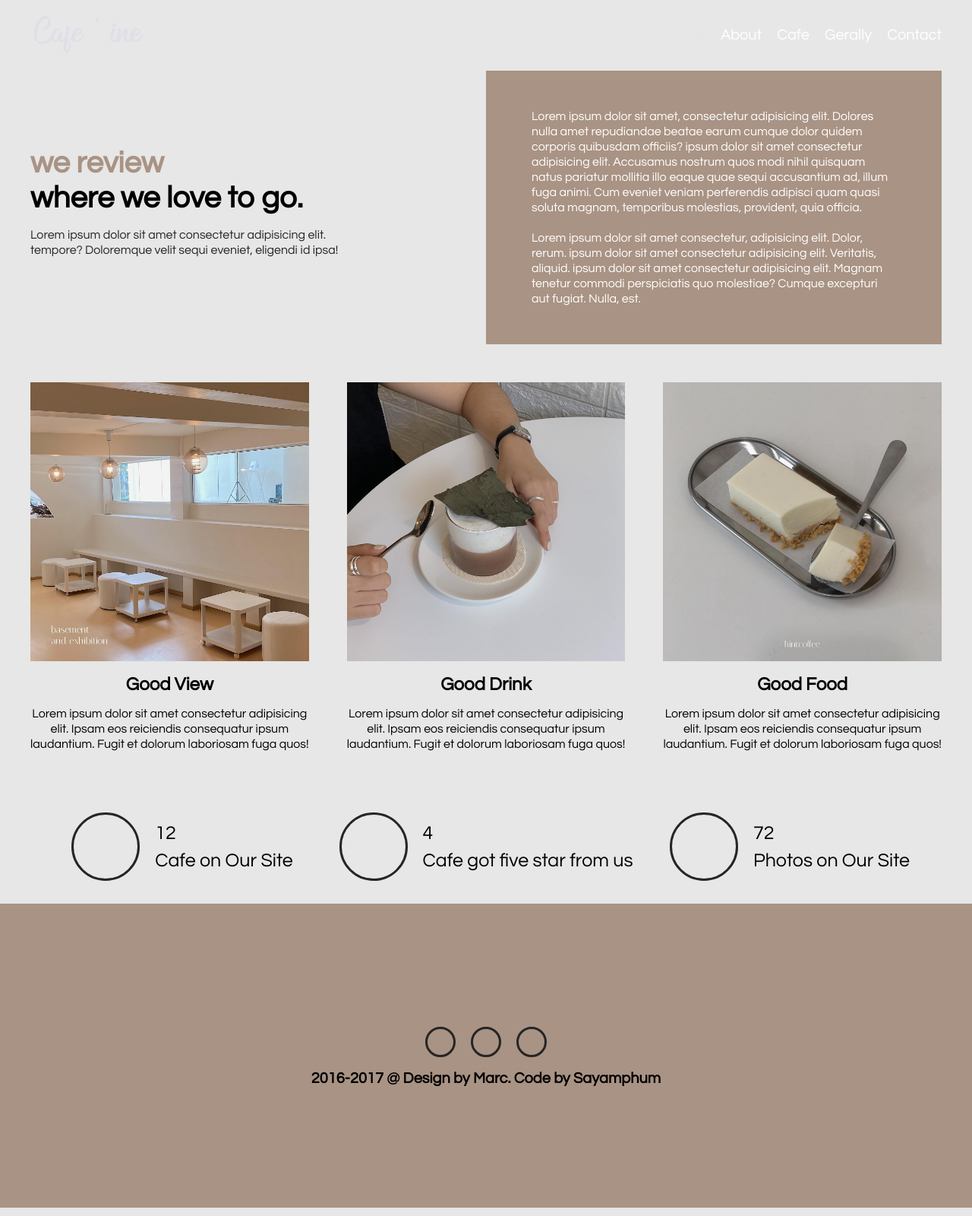
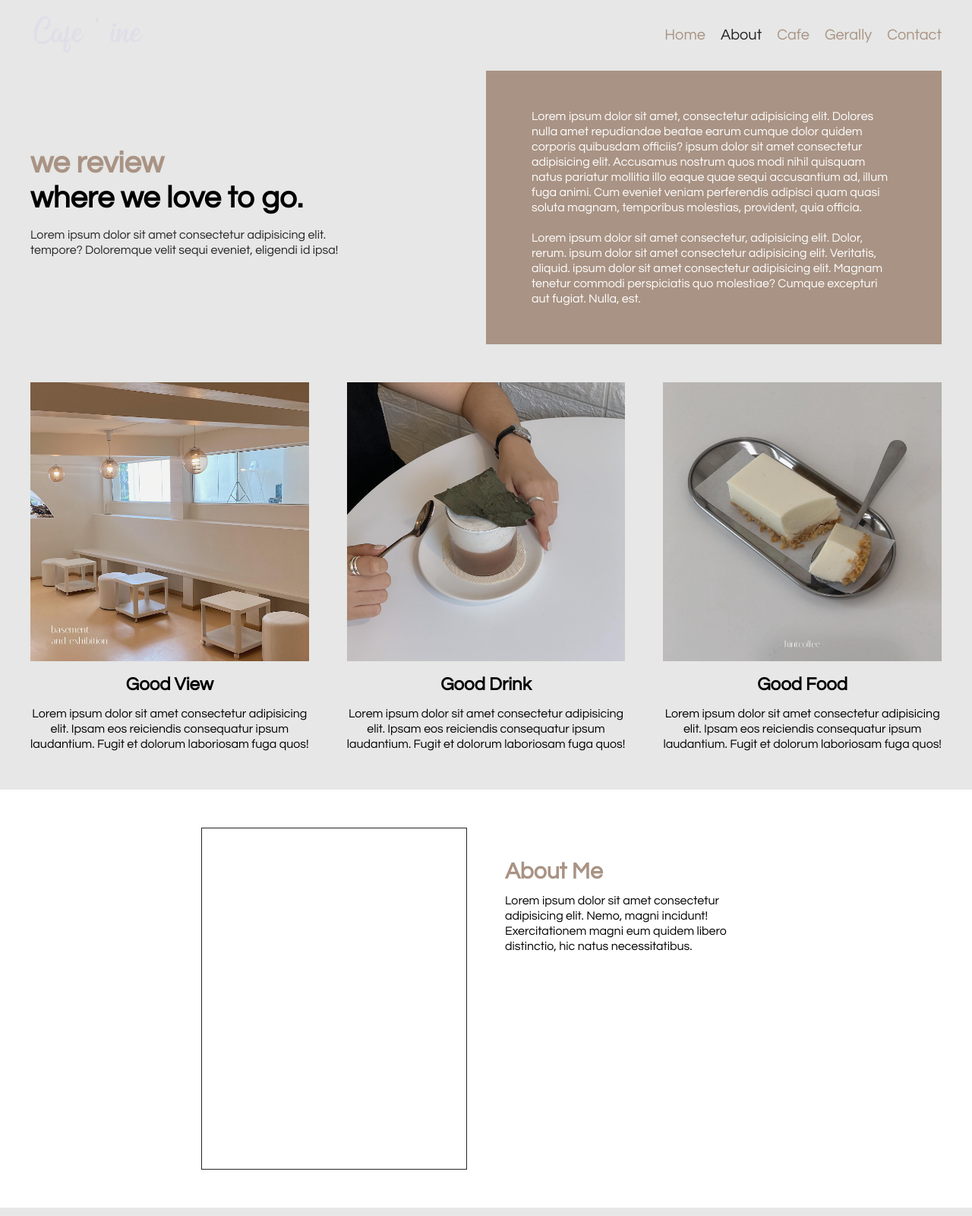
Before and after one commit to Antsar87/cafe, a website: page about.html in a window 1280 px wide. Shown: the top 1600 px of the page at 76% size. Drawn offline with Linux system fonts and the light colour scheme; a web font is replaced by a local one.

Commit message:
about me finished

```diff
--- a/about.html
+++ b/about.html
@@ -24,11 +24,11 @@
     <title>Document</title>
   </head>
   <body>
-    <nav class="container nav">
-      <a href="#"><img src="images/logo.png" alt="" /></a>
+    <nav class="container nav nav-otherPages">
+      <a href="index.html"><img src="images/logo.png" alt="" /></a>
       <ul>
-        <li><a href="index.html" class="active">Home</a></li>
-        <li><a href="about.html">About</a></li>
+        <li><a href="index.html">Home</a></li>
+        <li><a href="about.html" class="active">About</a></li>
         <li><a href="#">Cafe</a></li>
         <li><a href="#">Gerally</a></li>
         <li><a href="#">Contact</a></li>
@@ -36,6 +36,7 @@
     </nav>
 
     <header class="header-about container">
+      <div class="header-about-grid">
         <div class="header-about__box--1">
           <h2 class="header-about__box--1__title pb-3">we review</h2>
           <h2 class="pb-3">where we love to go.</h2>
@@ -48,11 +49,11 @@
           <p class="pb-2">
             Lorem ipsum dolor sit amet, consectetur adipisicing elit. Dolores
             nulla amet repudiandae beatae earum cumque dolor quidem corporis
-          quibusdam officiis? ipsum dolor sit amet consectetur adipisicing elit.
-          Accusamus nostrum quos modi nihil quisquam natus pariatur mollitia
-          illo eaque quae sequi accusantium ad, illum fuga animi. Cum eveniet
-          veniam perferendis adipisci quam quasi soluta magnam, temporibus
-          molestias, provident, quia officia.
+            quibusdam officiis? ipsum dolor sit amet consectetur adipisicing
+            elit. Accusamus nostrum quos modi nihil quisquam natus pariatur
+            mollitia illo eaque quae sequi accusantium ad, illum fuga animi. Cum
+            eveniet veniam perferendis adipisci quam quasi soluta magnam,
+            temporibus molestias, provident, quia officia.
           </p>
           <p>
             Lorem ipsum dolor sit amet consectetur, adipisicing elit. Dolor,
@@ -62,9 +63,11 @@
             fugiat. Nulla, est.
           </p>
         </div>
+      </div>
     </header>
 
     <section class="info container pb-5 pt-5">
+      <div class="info-grid">
         <div class="text-center">
           <img src="images/info-1.jpeg" alt="" />
           <h2 class="pt-2 pb-2">good view</h2>
@@ -91,6 +94,23 @@
             reiciendis consequatur ipsum laudantium. Fugit et dolorum laboriosam
             fuga quos!
           </p>
+        </div>
+      </div>
+    </section>
+
+    <section class="about-me pt-5 pb-5">
+      <div class="container">
+        <div class="about-me-grid">
+          <div class="about-me__img"></div>
+          <main class="pt-5">
+            <h2 class="pb-2">about me</h2>
+            <p>
+              Lorem ipsum dolor sit amet consectetur adipisicing elit. Nemo,
+              magni incidunt! Exercitationem magni eum quidem libero distinctio,
+              hic natus necessitatibus.
+            </p>
+          </main>
+        </div>
       </div>
     </section>
 
--- /dev/null
+++ b/scss/layout/_about-me.scss
@@ -0,0 +1,17 @@
+.about-me {
+  background: $color-white;
+
+  &__img {
+    border: 1px solid $color-black;
+  }
+
+  h2 {
+    color: $color-brown;
+    text-transform: capitalize;
+    font-size: 3rem;
+  }
+
+  p {
+    line-height: 2rem;
+  }
+}
--- a/scss/layout/_grid.scss
+++ b/scss/layout/_grid.scss
@@ -19,3 +19,29 @@
   display: grid;
   grid-template-columns: repeat(auto-fit, minmax(140px, 1fr));
 }
+
+/////////////////////////////////
+
+.header-about-grid {
+  display: grid;
+  align-items: center;
+  grid-template-columns: repeat(auto-fit, minmax(300px, 1fr));
+}
+
+/////////////////////////////////
+
+.info-grid {
+  display: grid;
+  grid-template-columns: repeat(auto-fit, minmax(300px, 1fr));
+  gap: 5rem;
+}
+
+/////////////////////////////////
+
+.about-me-grid {
+  display: grid;
+  justify-content: center;
+  grid-template-columns: repeat(2, minmax(20rem, 35rem));
+  grid-auto-rows: 45rem;
+  gap: 5rem;
+}
--- a/scss/layout/_header-about.scss
+++ b/scss/layout/_header-about.scss
@@ -1,7 +1,4 @@
 .header-about {
-  display: grid;
-  align-items: center;
-  grid-template-columns: repeat(auto-fit, minmax(300px, 1fr));
 
   &__box--1 {
     &__title {
--- a/scss/layout/_info.scss
+++ b/scss/layout/_info.scss
@@ -1,8 +1,4 @@
 .info {
-  display: grid;
-  grid-template-columns: repeat(auto-fit, minmax(300px, 1fr));
-  gap: 5rem;
-
   h2 {
     text-transform: capitalize;
   }
--- a/scss/layout/_navigation.scss
+++ b/scss/layout/_navigation.scss
@@ -2,10 +2,6 @@
   @include flex-sb-center;
   padding: 2rem 0;
   z-index: 10;
-
-  &-about {
-    background: $color-grey;
-  }
 
   img {
     width: 15rem;
@@ -27,9 +23,23 @@
       color: $color-white;
       transition: color 1s ease;
 
-      &:hover{
+      &:hover {
         color: $color-brown;
       }
     }
   }
+
+  &-otherPages {
+    a {
+      color: $color-brown !important;
+
+      &:hover {
+        color: $color-white !important;
+      }
+    }
+
+    .active {
+      color: $color-black !important;
+    }
+  }
 }
--- a/scss/main.scss
+++ b/scss/main.scss
@@ -10,6 +10,7 @@
 @import 'components/line-text';
 
 @import 'layout/grid';
+@import 'layout/about-me';
 @import 'layout/header';
 @import 'layout/header-about';
 @import 'layout/info';
```
Also changed, not shown: index.html (+2 -2 lines), css/style.css. Lines whose indentation alone changed are shown as unchanged.
